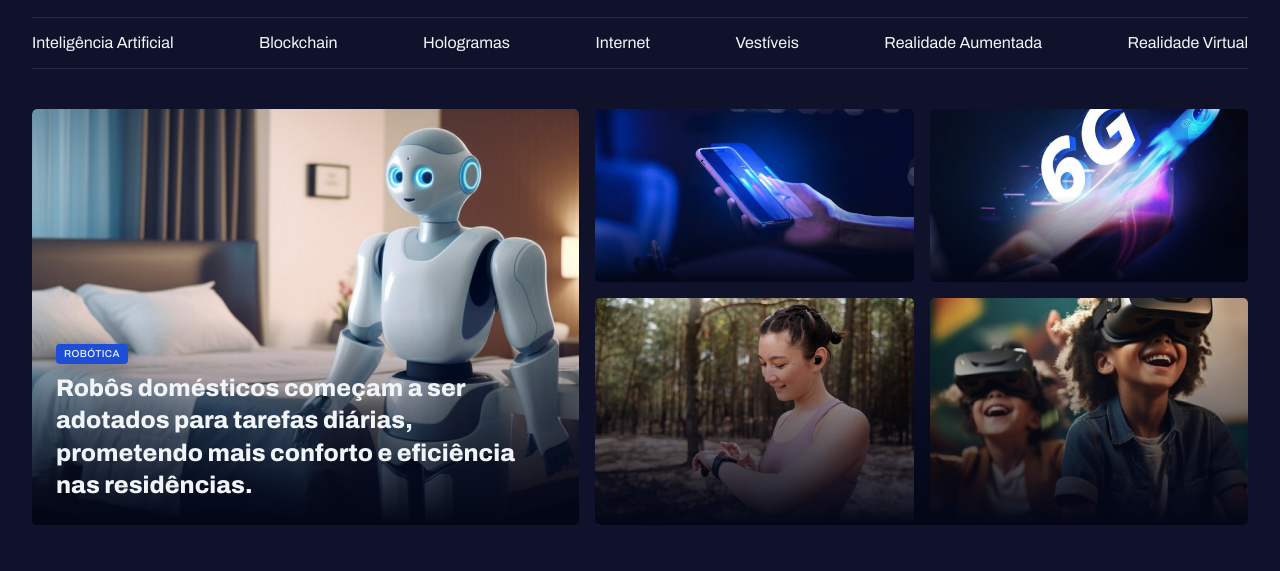
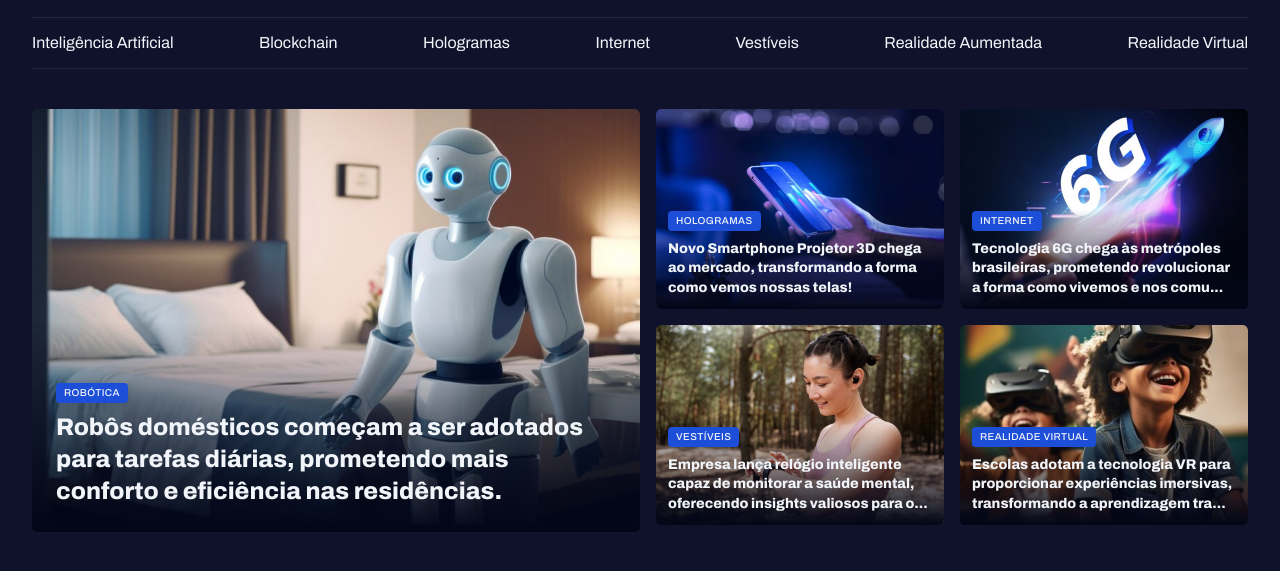
Before and after one commit to PedroLemos4675/Tech-News, a plain HTML site: page index.html in a window 1280 px wide. Shown: the part 55-626 px from the top of the page. Drawn offline with Linux system fonts and the light colour scheme; a web font is replaced by a local one.

Commit message:
Finalizando a seção 'Destaques'

```diff
--- a/CSS/main.css
+++ b/CSS/main.css
@@ -2,6 +2,17 @@
  main {
     width: 100%;
     margin-top: 40px;
+}
+
+section {
+    width: 100%;
+    display: flex;
+    flex-direction: row;
+    justify-content: space-between;
+}
+
+.main-img {
+    width: 50%;
 }
 
 #featured {
@@ -58,10 +69,15 @@
     object-fit: cover;
 }
 
-#bot figcaption {
+figcaption {
     position: absolute;
     bottom: 0;
     padding: 24px;
+
+    &:has(.text-lg) {
+        padding: 12px;
+    }
+
 }
 
 
--- a/index.html
+++ b/index.html
@@ -43,6 +43,7 @@
 
    <main class="col">
     <section id="featured">
+        <div id="robo" class="main-img">
             <figure id="bot" class="card">
                 <img src="./imgs/Image 01.png">
 
@@ -51,27 +52,43 @@
                     <h2 class="text-2xl">Robôs domésticos começam a ser adotados para tarefas diárias, prometendo mais conforto e eficiência nas residências.</h2>
                 </figcaption>
             </figure>
+        </div>
 
-       <div id="imgs" class="card">
+       <div id="imgs" class="main-img">
             <figure class="card">
                 <img src="./imgs/Image 02.png">
 
                 <figcaption>
-                    <span>Hologramas</span>
-                    <h3>Novo Smartphone Projetor 3D chega ao mercado, transformando a forma como vemos nossas telas!</h3>
+                    <span class="content-tag">Hologramas</span>
+                    <h2 class="text-lg">Novo Smartphone Projetor 3D chega ao mercado, transformando a forma como vemos nossas telas!</h2>
                 </figcaption>
             </figure>
 
             <figure class="card">
                 <img src="./imgs/Image 03.png">
+
+                <figcaption>
+                    <span class="content-tag">Internet</span>
+                    <h2 class="text-lg">Tecnologia 6G chega às metrópoles brasileiras, prometendo revolucionar a forma como vivemos e nos comu...</h2>
+                </figcaption>
             </figure>
 
-            <figure>
+            <figure class="card">
                 <img src="./imgs/Image 04.png">
+
+                <figcaption>
+                    <span class="content-tag">Vestíveis</span>
+                    <h2 class="text-lg">Empresa lança relógio inteligente capaz de monitorar a saúde mental, oferecendo insights valiosos para o...</h2>
+                </figcaption>
             </figure>
 
-            <figure>
+            <figure class="card">
                 <img src="./imgs/Image 05.png">
+
+                <figcaption>
+                    <span class="content-tag">Realidade Virtual</span>
+                    <h2 class="text-lg">Escolas adotam a tecnologia VR para proporcionar experiências imersivas, transformando a aprendizagem tra...</h2>
+                </figcaption>
             </figure>
        </div>
     </section>
```
Lines whose indentation alone changed are shown as unchanged.
